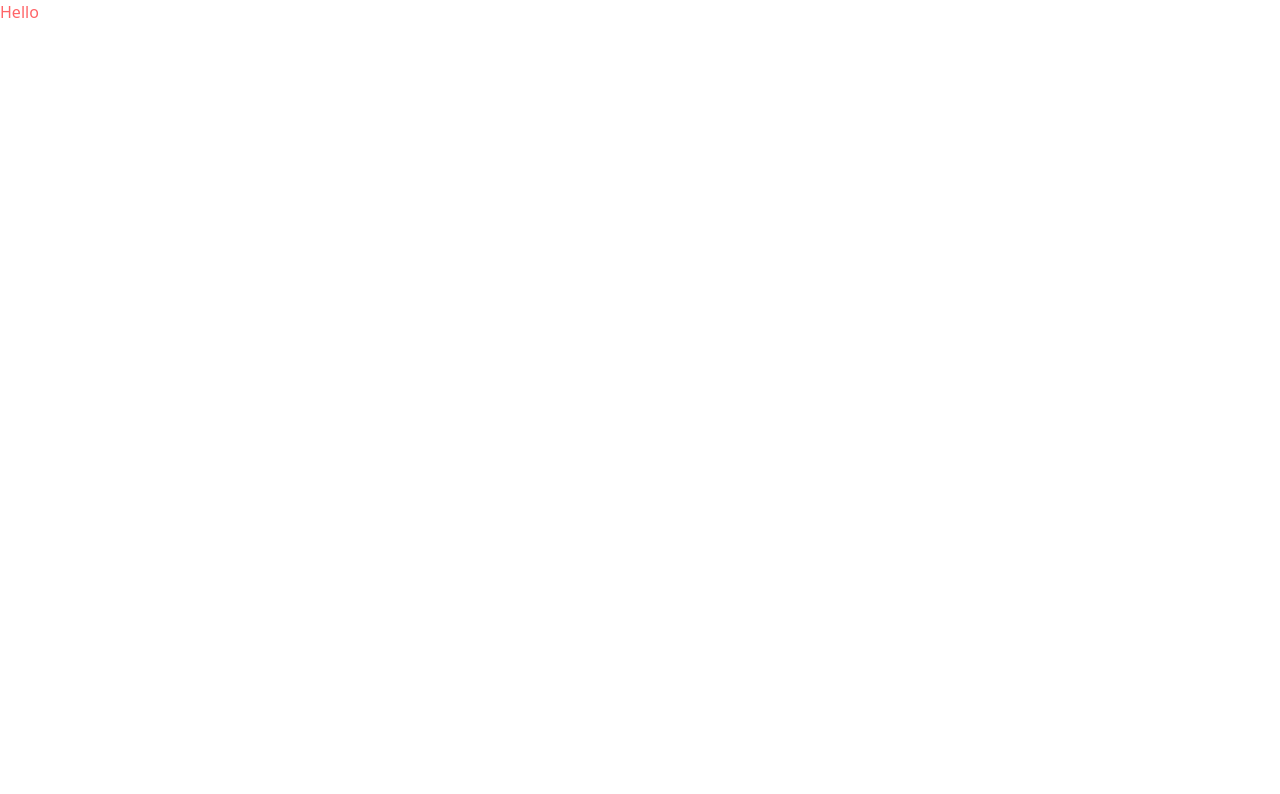
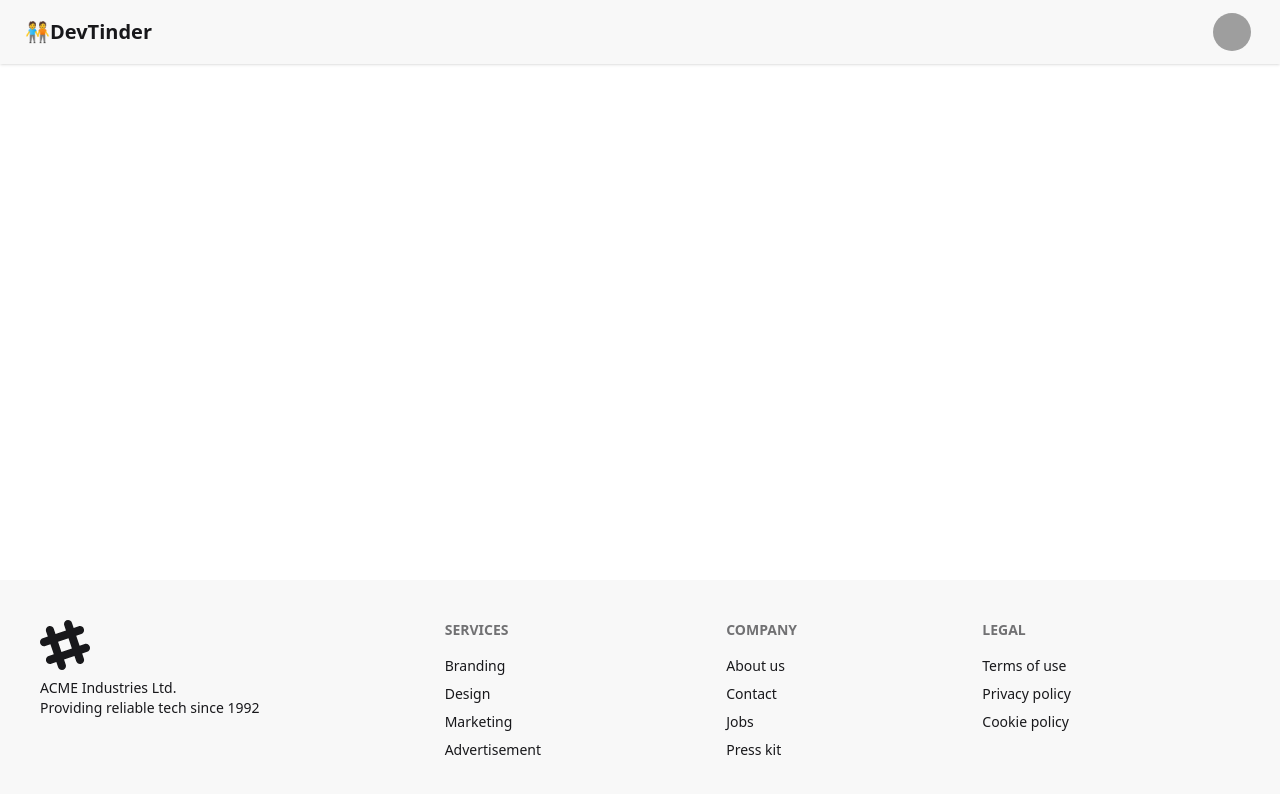
Before and after one commit to abinash-shrestha/devTinder-frontend, a React (Vite) app: page / in a window 1280 px wide. Shown: the top 794 px of the page. Built offline with nearby package versions, Linux system fonts and the light colour scheme; grey boxes are pictures that could not be loaded.

Commit message:
created routes, outlets, navbar

```diff
--- a/package.json
+++ b/package.json
@@ -13,6 +13,7 @@
     "@tailwindcss/vite": "^4.1.11",
     "react": "^19.1.0",
     "react-dom": "^19.1.0",
+    "react-router-dom": "^7.7.1",
     "tailwindcss": "^4.1.11"
   },
   "devDependencies": {
--- a/src/App.jsx
+++ b/src/App.jsx
@@ -1,8 +1,21 @@
+import { BrowserRouter, Routes, Route } from 'react-router-dom';
+import NavBar from './components/NavBar';
+import Body from './components/Body';
+import Login from './components/Login';
+import Profile from './components/Profile';
+
 const App = () => {
   return (
-    <div>
-      <h1 className="text-red-400">Hello </h1>
-    </div>
+    <>
+      <BrowserRouter basename="/">
+        <Routes>
+          <Route path="/" element={<Body />}>
+            <Route path="/login" element={<Login />} />
+            <Route path="/profile" element={<Profile />} />
+          </Route>
+        </Routes>
+      </BrowserRouter>
+    </>
   );
 };
 
--- /dev/null
+++ b/src/components/Body.jsx
@@ -0,0 +1,16 @@
+import React from 'react';
+import NavBar from './NavBar';
+import { Outlet } from 'react-router-dom';
+import Footer from './Footer';
+
+const Body = () => {
+  return (
+    <div>
+      <NavBar />
+      <Outlet />
+      <Footer />
+    </div>
+  );
+};
+
+export default Body;
--- /dev/null
+++ b/src/components/Footer.jsx
@@ -0,0 +1,48 @@
+import React from 'react';
+
+const Footer = () => {
+  return (
+    <footer className="footer sm:footer-horizontal bg-base-200 text-base-content p-10 fixed bottom-0">
+      <aside>
+        <svg
+          width="50"
+          height="50"
+          viewBox="0 0 24 24"
+          xmlns="http://www.w3.org/2000/svg"
+          fillRule="evenodd"
+          clipRule="evenodd"
+          className="fill-current"
+        >
+          <path d="M22.672 15.226l-2.432.811.841 2.515c.33 1.019-.209 2.127-1.23 2.456-1.15.325-2.148-.321-2.463-1.226l-.84-2.518-5.013 1.677.84 2.517c.391 1.203-.434 2.542-1.831 2.542-.88 0-1.601-.564-1.86-1.314l-.842-2.516-2.431.809c-1.135.328-2.145-.317-2.463-1.229-.329-1.018.211-2.127 1.231-2.456l2.432-.809-1.621-4.823-2.432.808c-1.355.384-2.558-.59-2.558-1.839 0-.817.509-1.582 1.327-1.846l2.433-.809-.842-2.515c-.33-1.02.211-2.129 1.232-2.458 1.02-.329 2.13.209 2.461 1.229l.842 2.515 5.011-1.677-.839-2.517c-.403-1.238.484-2.553 1.843-2.553.819 0 1.585.509 1.85 1.326l.841 2.517 2.431-.81c1.02-.33 2.131.211 2.461 1.229.332 1.018-.21 2.126-1.23 2.456l-2.433.809 1.622 4.823 2.433-.809c1.242-.401 2.557.484 2.557 1.838 0 .819-.51 1.583-1.328 1.847m-8.992-6.428l-5.01 1.675 1.619 4.828 5.011-1.674-1.62-4.829z"></path>
+        </svg>
+        <p>
+          ACME Industries Ltd.
+          <br />
+          Providing reliable tech since 1992
+        </p>
+      </aside>
+      <nav>
+        <h6 className="footer-title">Services</h6>
+        <a className="link link-hover">Branding</a>
+        <a className="link link-hover">Design</a>
+        <a className="link link-hover">Marketing</a>
+        <a className="link link-hover">Advertisement</a>
+      </nav>
+      <nav>
+        <h6 className="footer-title">Company</h6>
+        <a className="link link-hover">About us</a>
+        <a className="link link-hover">Contact</a>
+        <a className="link link-hover">Jobs</a>
+        <a className="link link-hover">Press kit</a>
+      </nav>
+      <nav>
+        <h6 className="footer-title">Legal</h6>
+        <a className="link link-hover">Terms of use</a>
+        <a className="link link-hover">Privacy policy</a>
+        <a className="link link-hover">Cookie policy</a>
+      </nav>
+    </footer>
+  );
+};
+
+export default Footer;
--- /dev/null
+++ b/src/components/Login.jsx
@@ -0,0 +1,8 @@
+import React from 'react';
+
+const Login = () => {
+  return <div>Login</div>;
+};
+
+export default Login;
+Login;
--- /dev/null
+++ b/src/components/NavBar.jsx
@@ -0,0 +1,44 @@
+const NavBar = () => {
+  return (
+    <div className="navbar bg-base-200 shadow-sm">
+      <div className="flex-1">
+        <a className="btn btn-ghost text-xl">🧑‍🤝‍🧑DevTinder</a>
+      </div>
+      <div className="flex gap-2">
+        <div className="dropdown dropdown-end mx-5">
+          <div
+            tabIndex={0}
+            role="button"
+            className="btn btn-ghost btn-circle avatar"
+          >
+            <div className="w-10 rounded-full">
+              <img
+                alt="Tailwind CSS Navbar component"
+                src="https://img.daisyui.com/images/stock/photo-1534528741775-53994a69daeb.webp"
+              />
+            </div>
+          </div>
+          <ul
+            tabIndex={0}
+            className="menu menu-sm dropdown-content bg-base-100 rounded-box z-1 mt-3 w-52 p-2 shadow"
+          >
+            <li>
+              <a className="justify-between">
+                Profile
+                <span className="badge">New</span>
+              </a>
+            </li>
+            <li>
+              <a>Settings</a>
+            </li>
+            <li>
+              <a>Logout</a>
+            </li>
+          </ul>
+        </div>
+      </div>
+    </div>
+  );
+};
+
+export default NavBar;
--- /dev/null
+++ b/src/components/Profile.jsx
@@ -0,0 +1,7 @@
+import React from 'react';
+
+const Profile = () => {
+  return <div>Profile</div>;
+};
+
+export default Profile;
```
Also changed, not shown: 1 other file (tests, documents, lock files or other folders).
